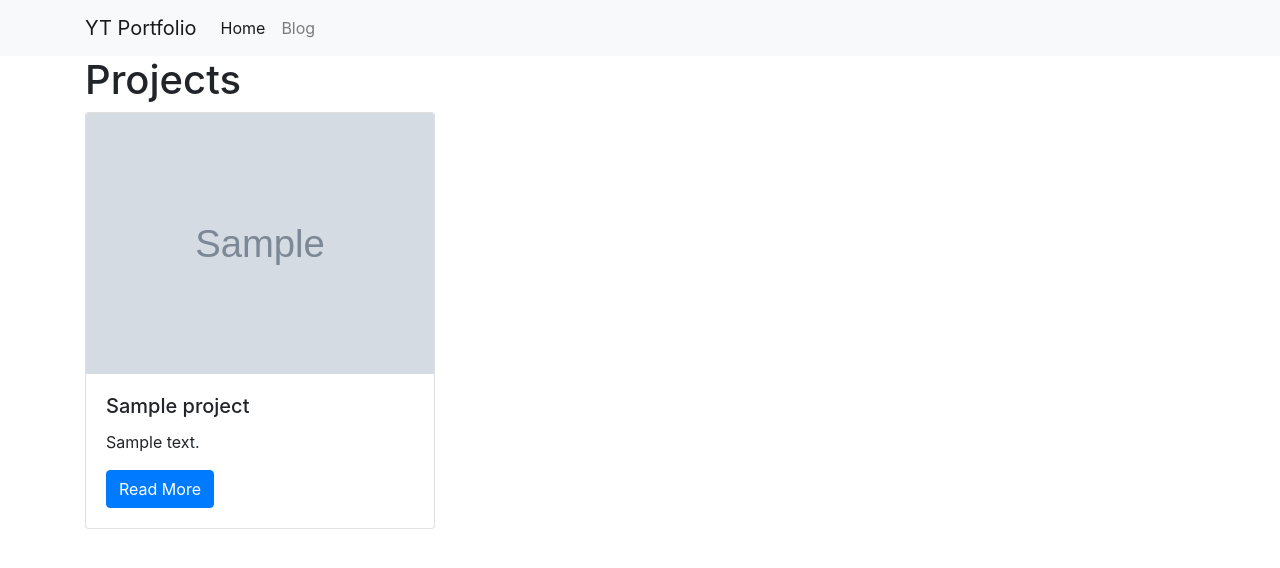
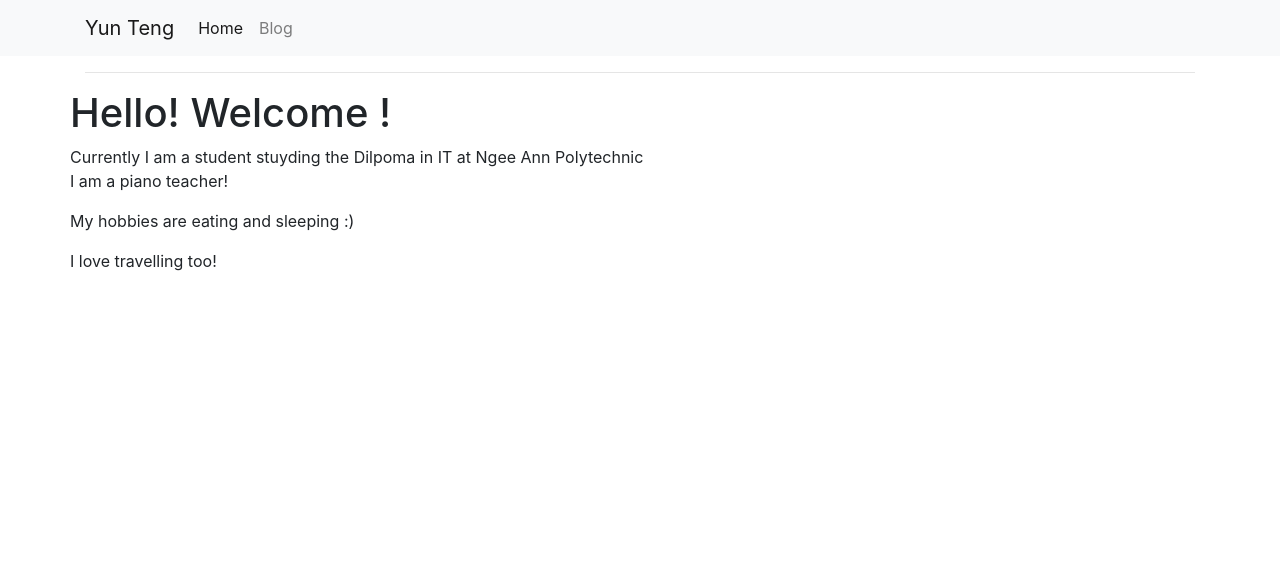
Before and after one commit to YUNT3NG/CA1_ETI, a Django app: template rp-portfolio/projects/templates/project_index.html in a window 1280 px wide. Shown: the top 568 px of the page. Run offline with Django 3.2, Linux system fonts and the light colour scheme; the template is opened without the code that fills it: most values are stand-ins (such as "Sample title", 1, 10 or a date in 2020); grey boxes marked "Sample" are stand-in pictures; some libraries are stand-ins or nearby versions.

Commit message:
Finished Blog and Projects

```diff
--- a/rp-portfolio/blog/models.py
+++ b/rp-portfolio/blog/models.py
@@ -3,6 +3,9 @@ from django.db import models
 # Create your models here.
 class Category(models.Model):
     name = models.CharField(max_length=20)
+
+    def __str__(self):
+        return self.name
 
 class Post(models.Model):
     title = models.CharField(max_length=225)
--- a/rp-portfolio/blog/views.py
+++ b/rp-portfolio/blog/views.py
@@ -5,9 +5,9 @@ from blog.forms import CommentForm
 # Create your views here.
 
 def blog_index(request):
-    posts = Post.object.all().order_by('-created_on')
+    posts = Post.objects.all().order_by('-created_on')
     context = {
-        "post":post,
+        "posts": posts,
     }
     return render(request, "blog_index.html", context)
 
--- a/rp-portfolio/personal_portfolio/settings.py
+++ b/rp-portfolio/personal_portfolio/settings.py
@@ -38,7 +38,7 @@ INSTALLED_APPS = [
     'django.contrib.messages',
     'django.contrib.staticfiles',
     'projects',
-    'blog'
+    'blog',
 ]
 
 MIDDLEWARE = [
--- a/rp-portfolio/personal_portfolio/templates/base.html
+++ b/rp-portfolio/personal_portfolio/templates/base.html
@@ -4,7 +4,7 @@
 
 <nav class="navbar navbar-expand-lg navbar-light bg-light">
     <div class="container">
-        <a class="navbar-brand" href="{% url 'project_index' %}">YT Portfolio</a>
+        <a class="navbar-brand" href="{% url 'project_index' %}">Yun Teng</a>
         <button class="navbar-toggler" type="button" data-toggle="collapse" data-target="#navbarSupportedContent" aria-controls="navbarSupportedContent" aria-expanded="false" aria-label="Toggle navigation">
           <span class="navbar-toggler-icon"></span>
         </button>
--- a/rp-portfolio/projects/templates/project_index.html
+++ b/rp-portfolio/projects/templates/project_index.html
@@ -1,22 +1,22 @@
 {% extends "base.html" %}
 {% load static %}
 {% block page_content %}
-<h1>Projects</h1>
+<hr>
 <div class="row">
-{% for project in projects %}
-    <div class="col-md-4">
-        <div class="card mb-2">
-            <img class="card-img-top" src="{% static project.image %}">
-            <div class="card-body">
-                <h5 class="card-title">{{ project.title }}</h5>
-                <p class="card-text">{{ project.description }}</p>
-                <a href="{% url 'project_detail' project.pk %}"
-                   class="btn btn-primary">
-                    Read More
-                </a>
-            </div>
+    <div class="intro">
+
+        <h1>Hello! Welcome !</h1>
+        Currently I am a student stuyding the Dilpoma in IT at Ngee Ann Polytechnic<br>
+
+        <p>I am a piano teacher!</p>
+        <p>My hobbies are eating and sleeping :)</p>
+        <p>I love travelling too!</p>
+    </div>
+    <div class="row">
+        {% for project in projects %}
+        <div class="col-md-4">
+
         </div>
+        {% endfor %}
     </div>
-    {% endfor %}
-</div>
 {% endblock %}
```
Also changed, not shown: rp-portfolio/test_category.py (added, +20 -0 lines), 1 other file.
